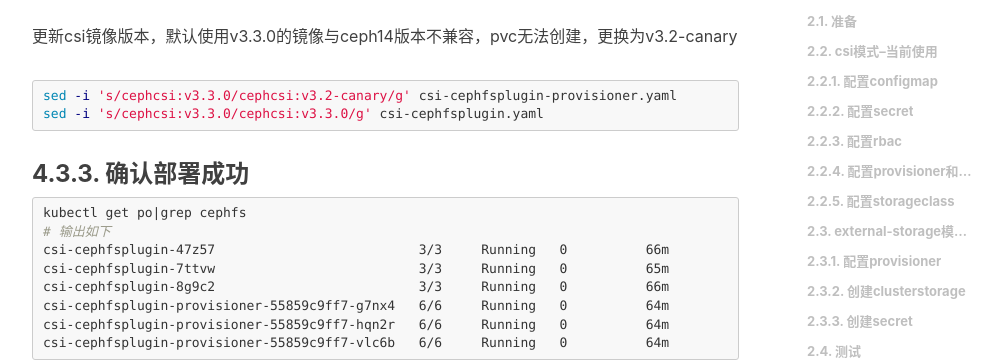
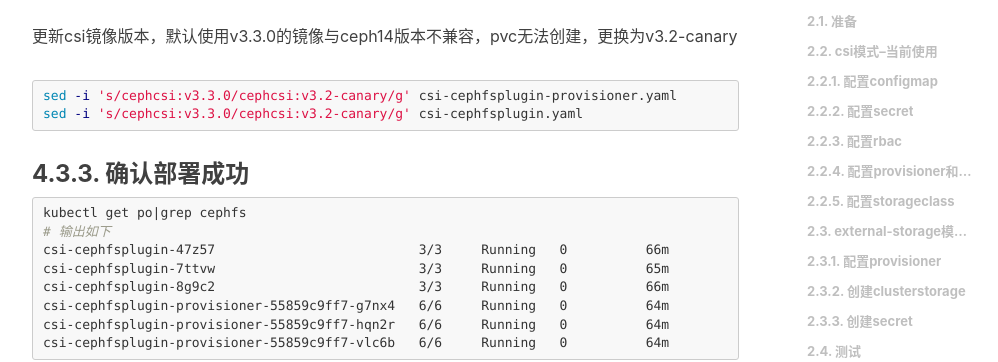
Before and after one commit to elrondwong/elrond.wang, a Jekyll site: the page built from _posts/2021-06-19-Kubernetes集成Ceph.md, in a window 1280 px wide and 900 px high, scrolled down 11394 px. Shown: the part 154-516 px from the top of the window, without its empty margins (233-1231 px from the left). Built offline with Jekyll 4.4.1, drawn with Linux system fonts in a browser that asks for light colours; comment, search, counter and statistics services are not loaded.

Commit message:
fix: fix pvc mount failed

````diff
--- a/_posts/2021-06-19-Kubernetes集成Ceph.md
+++ b/_posts/2021-06-19-Kubernetes集成Ceph.md
@@ -545,7 +545,7 @@ kubectl create -f csi-cephfsplugin.yaml
 
 ```bash
 sed -i 's/cephcsi:v3.3.0/cephcsi:v3.2-canary/g' csi-cephfsplugin-provisioner.yaml
-sed -i 's/cephcsi:v3.3.0/cephcsi:v3.3.0/g' csi-cephfsplugin.yaml
+sed -i 's/cephcsi:v3.3.0/cephcsi:v3.2-canary/g' csi-cephfsplugin.yaml
 ```
 
 ### 4.3.3. 确认部署成功
````
